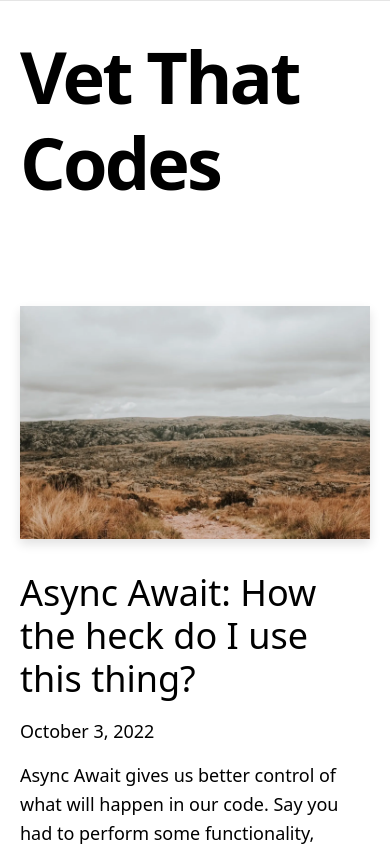
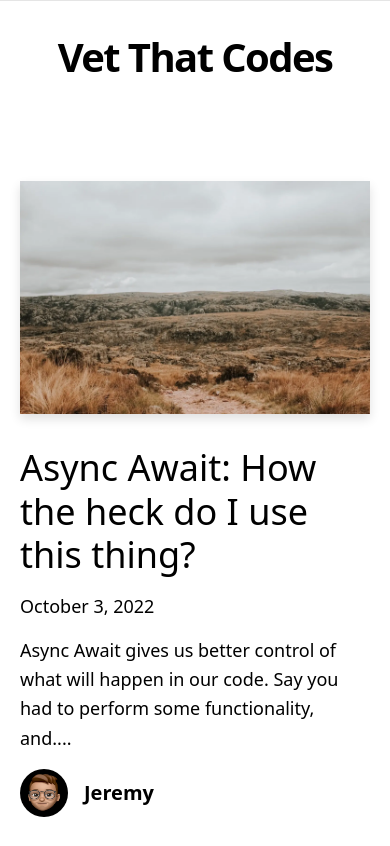
Before and after one commit to jeremylgrice/avwc, a Next.js app: page / in a window 390 px wide. Shown: the top 846 px of the page. Built offline with nearby package versions, Linux system fonts and the light colour scheme.

Commit message:
adjust sizing of title on mobile

```diff
--- a/components/intro.tsx
+++ b/components/intro.tsx
@@ -3,7 +3,7 @@
 const Intro = () => {
   return (
     <section className="flex-col md:flex-row flex items-center md:justify-between mb-20 mt-8 md:mb-12">
-      <h1 className="text-7xl font-bold tracking-tighter leading-tight md:pr-8">
+      <h1 className="text-5xl md:text-7xl font-bold tracking-tighter leading-tight md:pr-8">
         Vet That Codes
       </h1>
       <h4 className="text-center md:text-left text-lg mt-5 md:pl-8">
```
